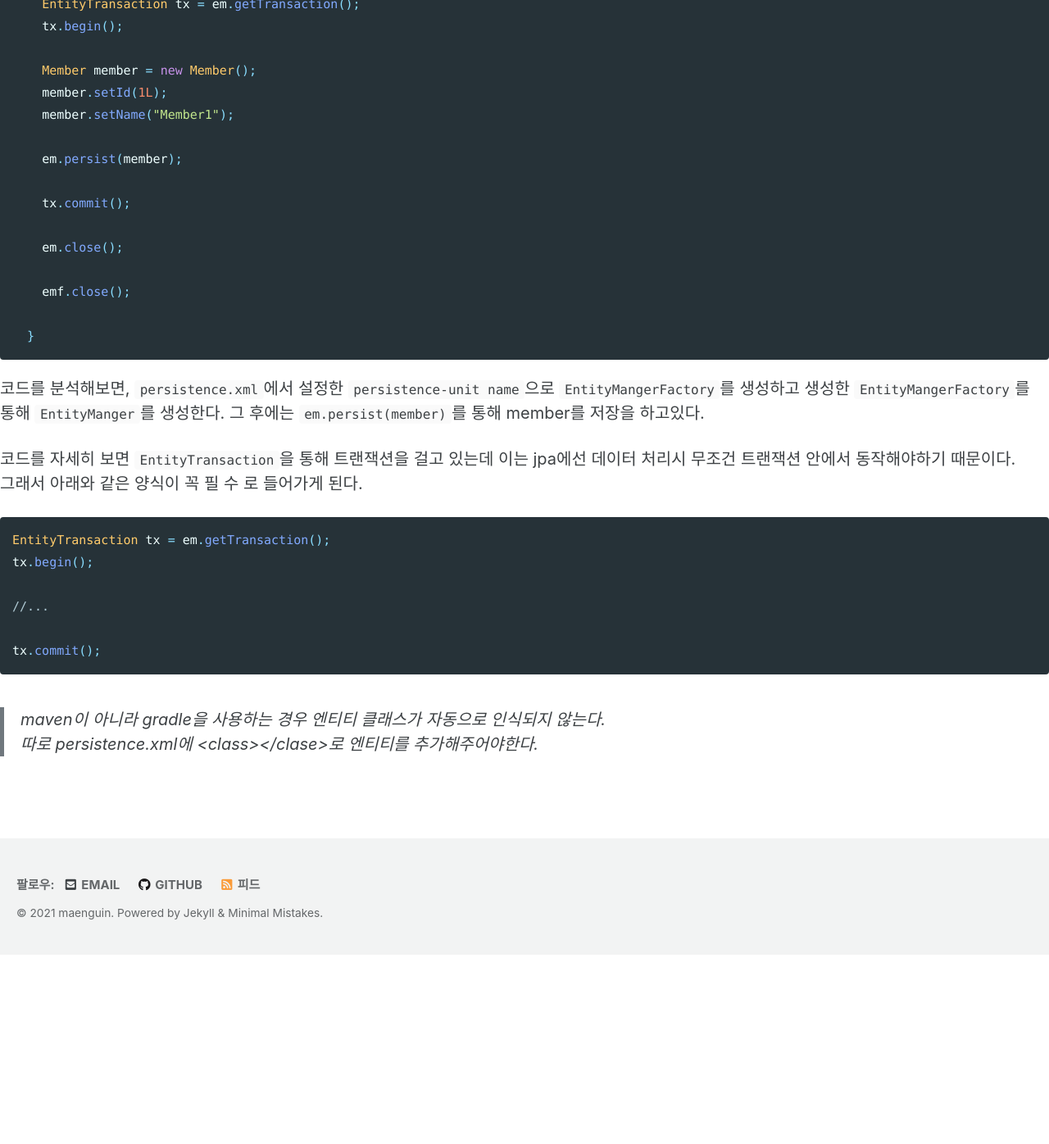
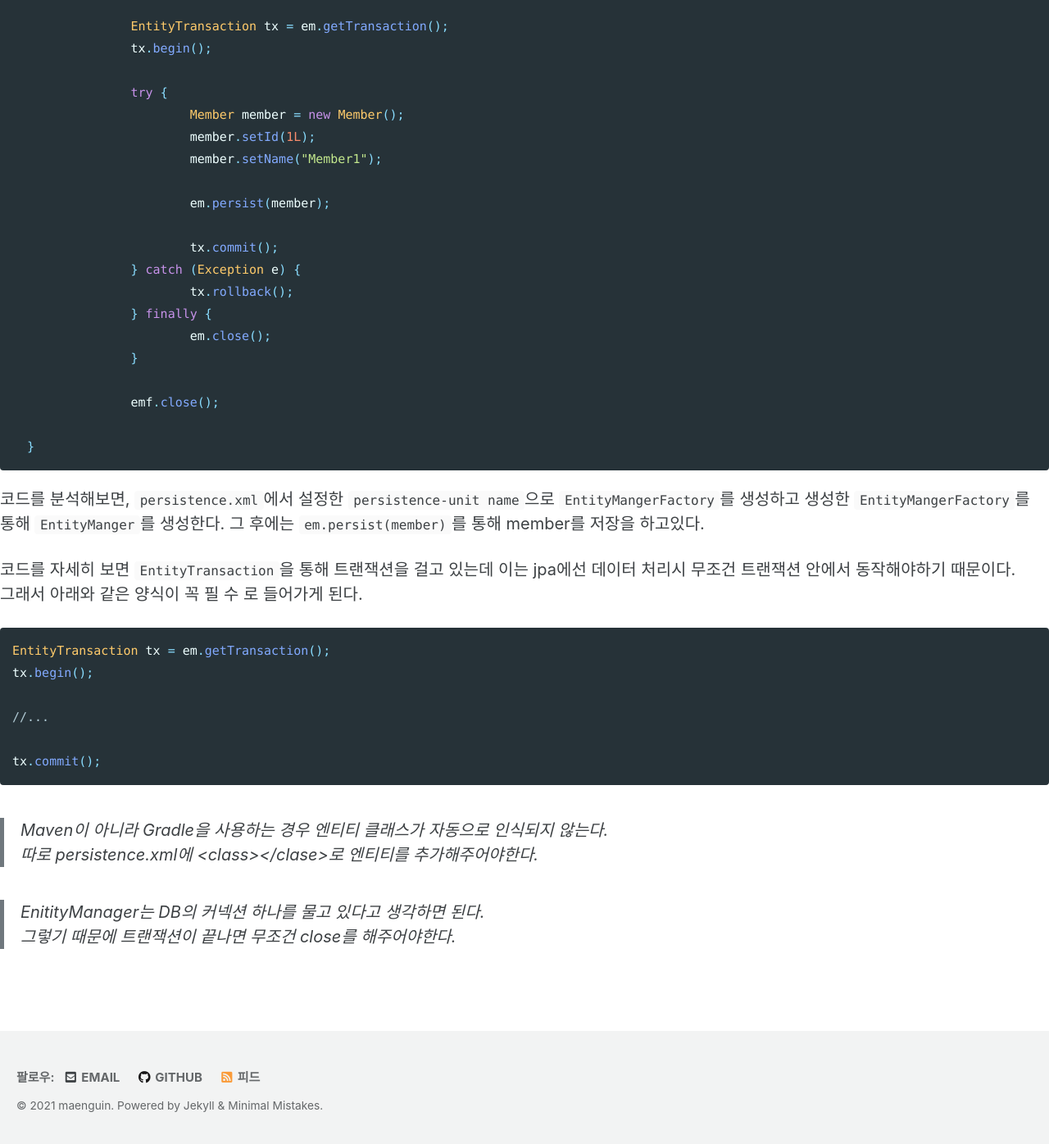
Before and after one commit to maenguin/maenguin.github.io, a Jekyll site: the page built from private/2020-12-31-jpa-basic.md, in a window 1280 px wide and 1400 px high, scrolled down 2337 px. Shown: the top 1396 px of the window at 82% size. Built offline with Jekyll 4.4.1, drawn with Linux system fonts in a browser that asks for light colours; cached includes are drawn as plain includes; our own code applies the rules of GitHub Pages for plain Markdown files; before the commit the page ends 3502 px from its top, so only the background shows below that.

Commit message:
Update 2020-12-31-jpa-basic.md

````diff
--- a/private/2020-12-31-jpa-basic.md
+++ b/private/2020-12-31-jpa-basic.md
@@ -61,24 +61,29 @@
 아래는 스프링없이 순수 java와 jpa만으로 동작하는 코드이며 `Member` 객체를 하나 생성한 뒤 저장하는 예제이다.
 ```java
 public static void main(String[] args) {
+
     EntityManagerFactory emf = Persistence.createEntityManagerFactory("hello");
 
-    EntityManager em = emf.createEntityManager();
+		EntityManager em = emf.createEntityManager();
 
-    EntityTransaction tx = em.getTransaction();
-    tx.begin();
+		EntityTransaction tx = em.getTransaction();
+		tx.begin();
 
-    Member member = new Member();
-    member.setId(1L);
-    member.setName("Member1");
+		try {
+			Member member = new Member();
+			member.setId(1L);
+			member.setName("Member1");
 
-    em.persist(member);
+			em.persist(member);
 
-    tx.commit();
+			tx.commit();
+		} catch (Exception e) {
+			tx.rollback();
+		} finally {
+			em.close();
+		}
 
-    em.close();
-
-    emf.close();
+		emf.close();
 
   }
 ```
@@ -95,5 +100,8 @@ tx.begin();
 
 tx.commit();
 ```
-> maven이 아니라 gradle을 사용하는 경우 엔티티 클래스가 자동으로 인식되지 않는다.
+> Maven이 아니라 Gradle을 사용하는 경우 엔티티 클래스가 자동으로 인식되지 않는다.
 따로 persistence.xml에 \<class>\</clase>로 엔티티를 추가해주어야한다.
+
+> EnitityManager는 DB의 커넥션 하나를 물고 있다고 생각하면 된다.
+그렇기 때문에 트랜잭션이 끝나면 무조건 close를 해주어야한다.
````
